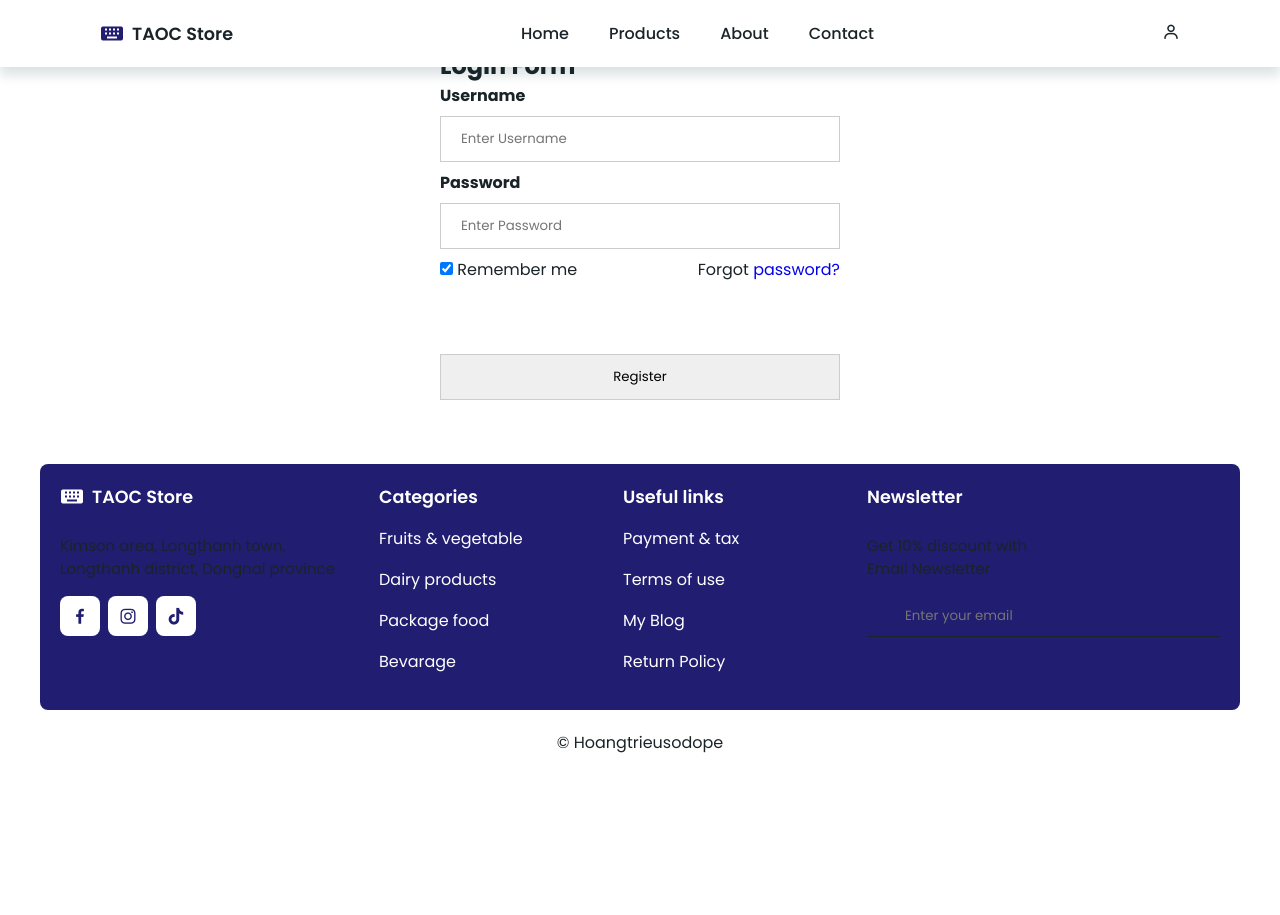
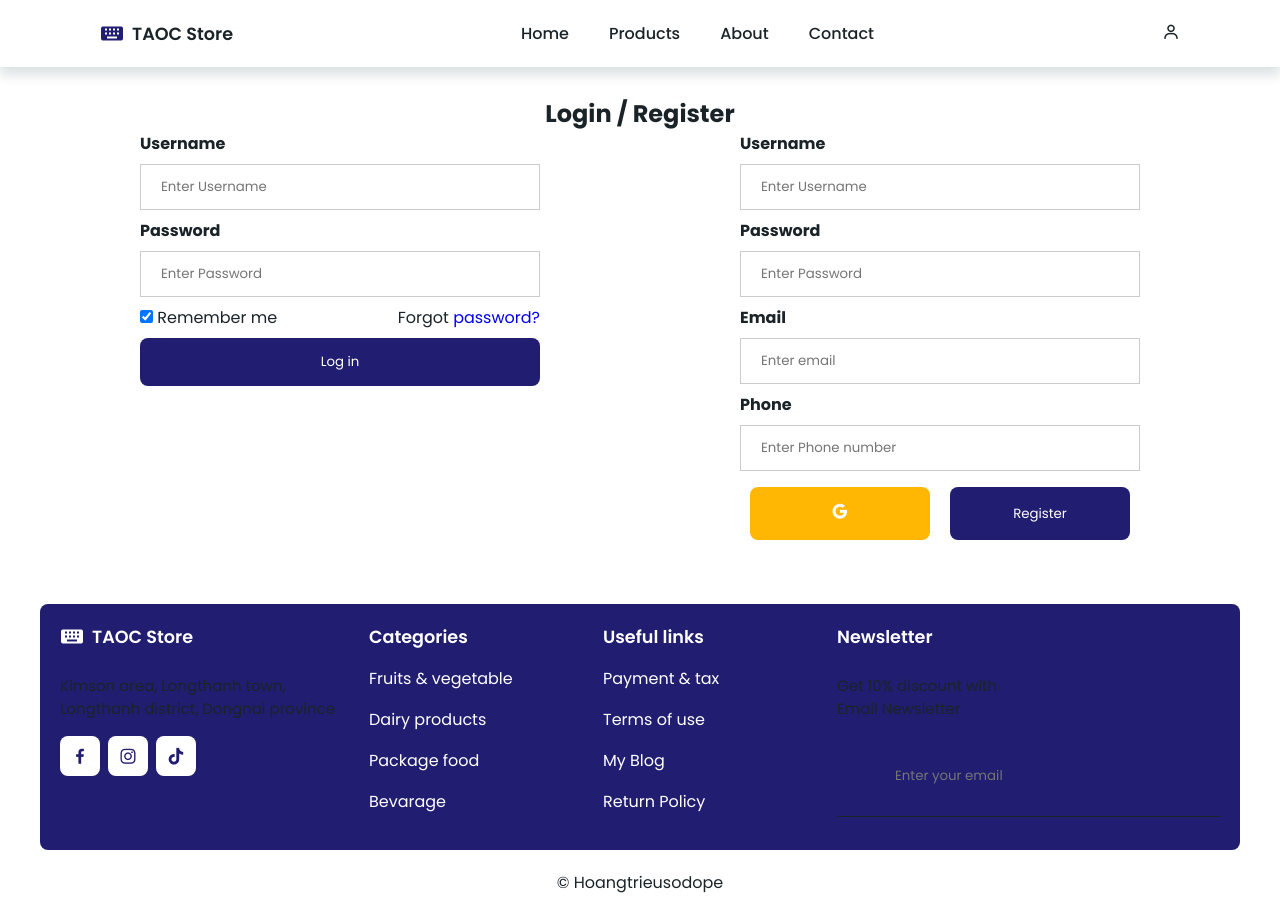
Before and after one commit to Hoangtrieu16/keyboard-project, a plain HTML site: page login.html in a window 1280 px wide. Before the commit the page ends 800 px from the top, so only its background shows below. Drawn offline with nearby package versions, Linux system fonts and the light colour scheme.

Commit message:
login/register form
login/register form

```diff
--- a/css/login.css
+++ b/css/login.css
@@ -1,4 +1,25 @@
-input[type=text], input[type=password] {
+.customers_form{
+  padding-top: 6rem;
+}
+
+.customers_form h2{
+  text-align: center;
+}
+
+.customers_form .action_form{
+  display: flex;
+  max-width: 1200px;
+  margin: 0 auto;
+}
+
+.register_btn{
+  display: flex;
+}
+
+input[type=text],
+input[type=password],
+input[type=email],
+input[type=number] {
   width: 100%;
   padding: 12px 20px;
   margin: 8px 0;
@@ -7,8 +28,9 @@ input[type=text], input[type=password] {
   box-sizing: border-box;
 }
 
+.register_btn button,
 .login button {
-  background-color: var(--green-color);
+  background-color: var(--main-color);
   color: var(--bg-color);
   padding: 14px 20px;
   margin: 8px 0;
@@ -18,6 +40,21 @@ input[type=text], input[type=password] {
   border-radius: 0.5rem;
 }
 
+.register_btn button{
+  width: 100%;
+  margin-left: 10px;
+  margin-right: 10px;
+}
+
+.register_btn .gl-ic{
+  background-color: var(--star);
+}
+
+.register_btn button i{
+  font-size: 20px;
+}
+
+.register_btn button:hover,
 .login button:hover {
   opacity: 0.8;
 }
@@ -38,6 +75,7 @@ img.avatar {
   border-radius: 50%;
 } */
 
+.register,
 .login {
   max-width: 400px;
   margin-left: auto;
--- a/login.html
+++ b/login.html
@@ -52,10 +52,12 @@
     </header>
 
     <!--Log in-->
-    <section class="login">
-        <h2>Login Form</h2>
+    <section class="customers_form">
+        <h2>Login / Register</h2>
+        <div class="action_form">
+
+            <div class="login">
                 <form method="post">
-          <div class="login">
                     <label for="uname"><b>Username</b></label>
                     <input type="text" placeholder="Enter Username" name="uname" required>
 
@@ -67,12 +69,32 @@
                     <span class="psw">Forgot <a href="/forgot-pw.html">password?</a></span>
                     <button type="submit">Log in</button>
 
+                </form>
             </div>
 
+
+            <div class="register">
                 <form action="./signup.html">
-                <input type="submit" value="Register" />
+                    <label for="uname"><b>Username</b></label>
+                    <input type="text" placeholder="Enter Username" name="uname" required>
+
+                    <label for="psw"><b>Password</b></label>
+                    <input type="password" placeholder="Enter Password" name="psw" required>
+
+                    <label for="email"><b>Email</b></label>
+                    <input type="email" placeholder="Enter email" name="email" required>
+
+                    <label for="phone"><b>Phone</b></label>
+                    <input type="number" placeholder="Enter Phone number" name="phone" required>
+
+                    <div class="register_btn">
+                        <button class="gl-ic"><i class="bx bxl-google"></i> </button>
+                        <button type="submit">Register</button>
+                    </div>
                 </form>
-        </form>
+
+            </div>
+        </div>
     </section>
 
     <!--Footer-->
```
Lines whose indentation alone changed are shown as unchanged.
